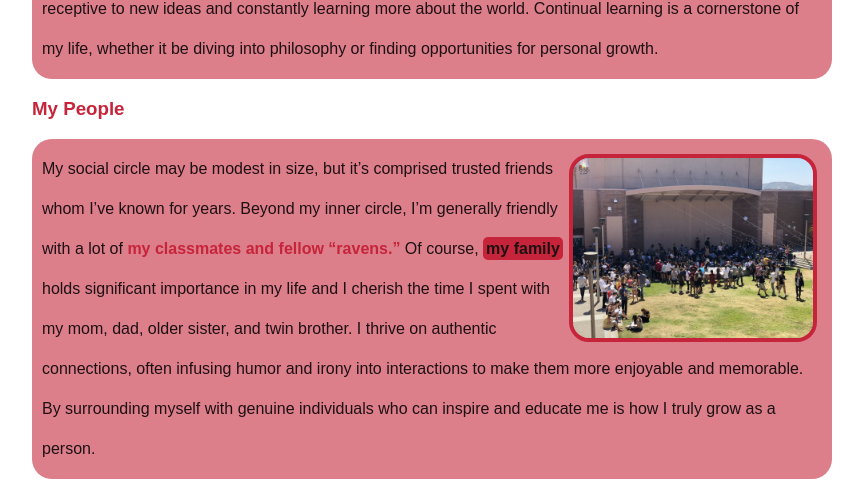
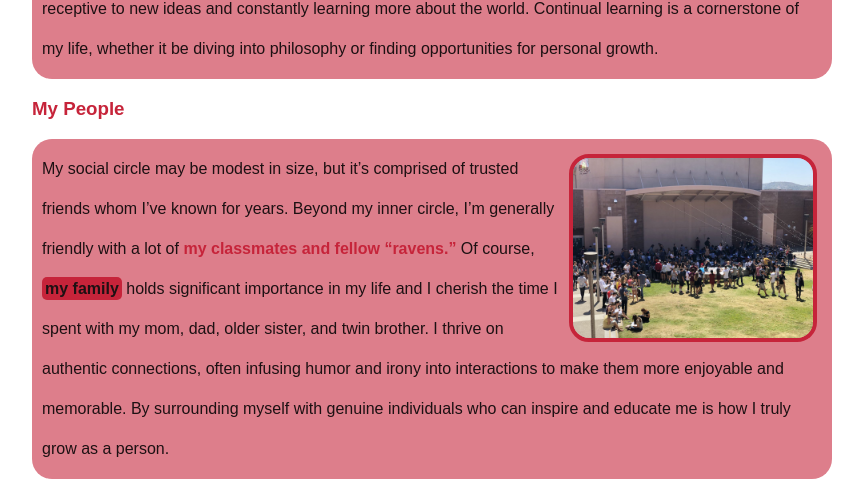
Before and after one commit to Arjun-Sur/about-me-website, a plain HTML site: page index.html in a window 1280 px wide. Shown: the part 1256-1751 px from the top of the page, without its empty margins (208-1071 px from the left). Drawn offline with Linux system fonts and the light colour scheme.

Commit message:
Fixed typo

```diff
--- a/index.html
+++ b/index.html
@@ -85,7 +85,7 @@
 
       <h3>My People</h3>
       <p><img src="images/ravens.png" id="picture-3" title="CCA Ravens" />My social circle may be modest in size, but
-        it’s comprised
+        it’s comprised of
         trusted friends
         whom
         I’ve known for years. Beyond my inner circle, I’m generally friendly with a lot of <a
```
